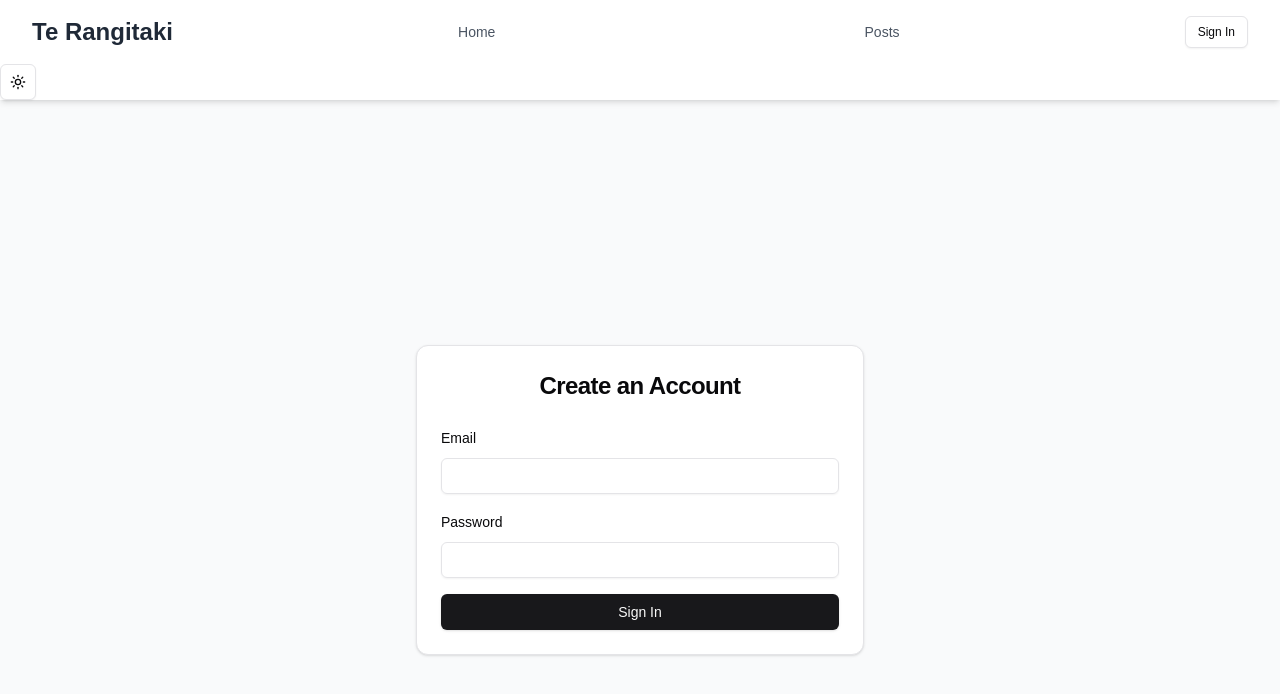
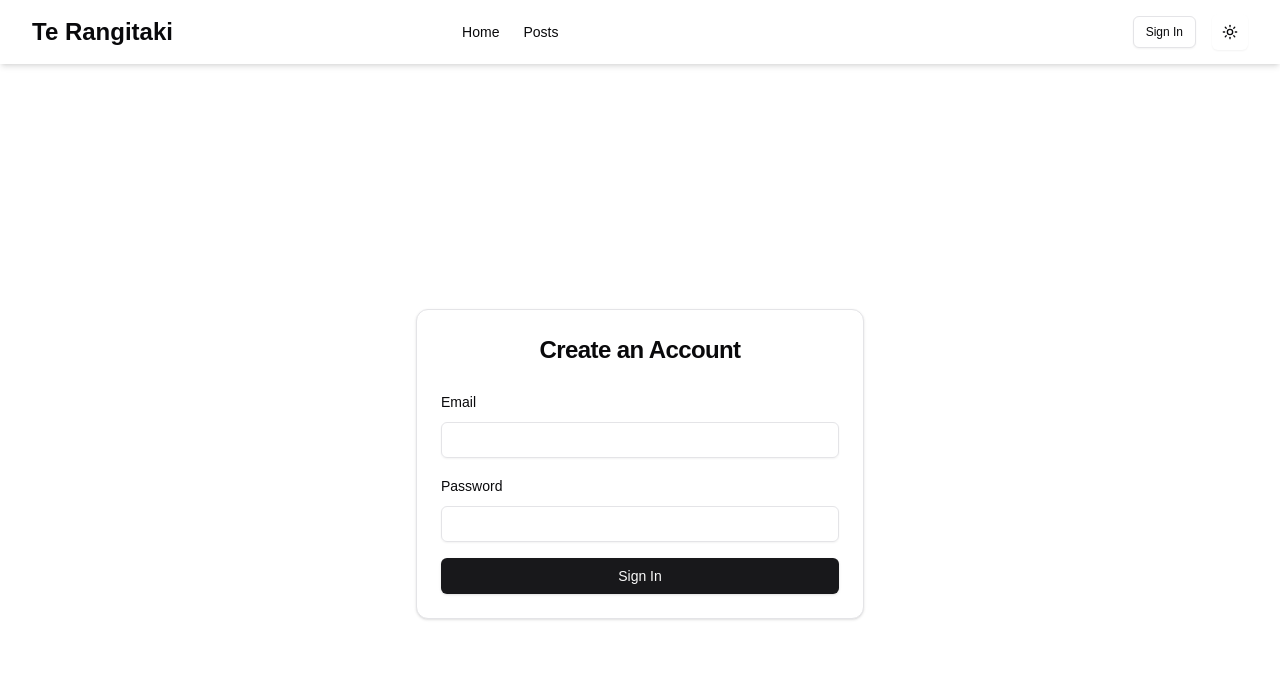
Before and after one commit to MVAodhan/te-rangitaki, a Next.js app: page /login in a window 1280 px wide. Shown: the top 694 px of the page. Built offline with nearby package versions, Linux system fonts and the light colour scheme; what pocketbase would draw is missing.

Commit message:
dark mode ui updates

```diff
--- a/src/app/layout.tsx
+++ b/src/app/layout.tsx
@@ -3,7 +3,8 @@ import { Geist, Geist_Mono } from 'next/font/google'
 import './globals.css'
 import Navbar from '@/components/navbar'
 import { Providers } from '../components/providers'
-import { ThemeProvider } from '@/components/theme-provider'
+import { ThemeProvider } from 'next-themes'
+// import { ThemeProvider } from 'next-themes'
 
 const geistSans = Geist({
   variable: '--font-geist-sans',
@@ -28,17 +29,16 @@ export default function RootLayout({
   return (
     <html lang="en">
       <body className={`${geistSans.variable} ${geistMono.variable} antialiased`}>
-        <Providers>
-          <ThemeProvider
-            attribute="class"
-            defaultTheme="system"
-            enableSystem
-            disableTransitionOnChange
-          >
+        <ThemeProvider
+          attribute="class"
+          defaultTheme="system"
+          value={{ light: 'light', dark: 'dark' }}
+        >
+          <Providers>
             <Navbar />
             {children}
-          </ThemeProvider>
-        </Providers>
+          </Providers>
+        </ThemeProvider>
       </body>
     </html>
   )
--- a/src/app/page.tsx
+++ b/src/app/page.tsx
@@ -23,8 +23,8 @@ const Page = () => {
     <div className="container mx-auto px-4 py-8">
       <header className="mb-12 text-center">
         <h1 className="text-4xl font-bold mb-1 italic text-opacity-90">Te Rangitaki</h1>
-        <span className="text-2xl italic opacity-55">The Blog</span>
-        <p className="text-gray-600 mt-6">A community blogging Platform</p>
+        <span className="text-2xl italic ">The Blog</span>
+        <p className=" mt-6">A community blogging Platform</p>
       </header>
     </div>
   )
--- a/src/app/posts/page.tsx
+++ b/src/app/posts/page.tsx
@@ -29,10 +29,10 @@ const Page = () => {
               <CardHeader>
                 {/* <div className="text-sm text-gray-500 mb-2">{post.category}</div> */}
                 <h2 className="text-xl font-semibold mb-2">{post.title}</h2>
-                <p className="text-gray-600">{post.excerpt}</p>
+                <p>{post.excerpt}</p>
               </CardHeader>
               <CardContent>
-                <div className="flex items-center text-sm text-gray-500">
+                <div className="flex items-center text-sm ">
                   {/* <span>{post.created.split(' ')[0]}</span>/ */}
                 </div>
               </CardContent>
--- a/src/components/blog-post.tsx
+++ b/src/components/blog-post.tsx
@@ -89,7 +89,7 @@ const BlogPost = ({
       <h1 className="text-4xl font-bold mb-4">{post?.title}</h1>
 
       {/* Meta information */}
-      <div className="flex flex-wrap gap-4 text-gray-600 mb-8">
+      <div className="flex flex-wrap gap-4  mb-8">
         <>
           <div className="flex items-center gap-2">
             <User size={16} />
--- /dev/null
+++ b/src/components/deepseek-nav.tsx
@@ -0,0 +1,33 @@
+'use client'
+
+import { Button } from './ui/button'
+
+import { Sun, Moon } from 'lucide-react'
+
+const DeepseekNav = () => {
+  return (
+    <nav className="bg-white dark:bg-gray-800 shadow-md p-4">
+      <div className="container mx-auto flex justify-between items-center">
+        {/* Title */}
+        <h1 className="text-xl font-bold text-gray-900 dark:text-white">My App</h1>
+
+        {/* Right Side: Theme Switcher and Sign In/Out Button */}
+        <div className="flex items-center space-x-4">
+          {/* Theme Switcher */}
+          <div className="flex items-center">
+            <Sun className="h-5 w-5 text-gray-900 dark:text-white" />
+            Switch
+            <Moon className="h-5 w-5 text-gray-900 dark:text-white" />
+          </div>
+
+          {/* Sign In/Out Button */}
+          <Button variant="outline" className="text-gray-900 dark:text-white">
+            sign in
+          </Button>
+        </div>
+      </div>
+    </nav>
+  )
+}
+
+export default DeepseekNav
--- a/src/components/login.tsx
+++ b/src/components/login.tsx
@@ -26,7 +26,7 @@ const LoginForm = () => {
   }
 
   return (
-    <div className="min-h-screen flex items-center justify-center bg-gray-50 p-4">
+    <div className="min-h-screen flex items-center justify-center p-4">
       <Card className="w-full max-w-md">
         <CardHeader className="space-y-1">
           <CardTitle className="text-2xl font-bold text-center">Create an Account</CardTitle>
--- a/src/components/navbar.tsx
+++ b/src/components/navbar.tsx
@@ -24,18 +24,18 @@ const Navbar = () => {
           {/* Logo */}
           <Link href="/">
             <div className="flex min-w-1/3 flex-grow-1">
-              <span className="text-2xl font-bold text-gray-800 w-full flex">Te Rangitaki</span>
+              <span className="text-2xl font-bold  w-full flex">Te Rangitaki</span>
             </div>
           </Link>
 
           {/* Desktop Navigation */}
-          <div className="hidden md:block w-2/3">
-            <div className=" flex justify-around ">
+          <div className="hidden md:block w-1/3">
+            <div className="flex justify-start">
               {navItems.map((item) => (
                 <Link
                   key={item.name}
                   href={item.href}
-                  className="text-gray-600 hover:text-gray-900 px-3 py-2 rounded-md text-sm font-medium"
+                  className=" px-3 py-2 rounded-md text-sm font-medium"
                 >
                   {item.name}
                 </Link>
@@ -74,10 +74,12 @@ const Navbar = () => {
                 </Button>
               </>
             )}
+            <ModeToggle />
           </div>
 
           {/* Mobile menu button */}
           <div className="md:hidden ">
+            <ModeToggle />
             <Button
               variant="ghost"
               size="sm"
@@ -93,16 +95,14 @@ const Navbar = () => {
       {/* Mobile menu */}
       {isOpen && (
         <div className="md:hidden ">
-          <div className="pb-4 absolute top-0 left-0 right-0 h-screen w-screen bg-white z-10 flex flex-col justify-between">
+          <div className="pb-4 absolute top-0 left-0 right-0 h-screen w-screen  bg-white dark:bg-black z-10 flex flex-col justify-between">
             <div>
-              <div className="max-w-7xl mx-auto px-4 sm:px-6 lg:px-8 shadow-md">
-                <div className="flex items-center justify-between h-16">
+              <div className="max-w-7xl mx-auto px-4 sm:px-6 lg:px-8 shadow-md ">
+                <div className="flex items-center justify-between h-16 ">
                   {/* Logo */}
                   <Link href="/">
                     <div className="flex  flex-grow-1">
-                      <span className="text-2xl font-bold text-gray-800 w-full flex">
-                        Te Rangitaki
-                      </span>
+                      <span className="text-2xl font-bold w-full flex">Te Rangitaki</span>
                     </div>
                   </Link>
 
@@ -125,7 +125,7 @@ const Navbar = () => {
                   <Link
                     key={item.name}
                     href={item.href}
-                    className="text-gray-600 hover:text-gray-900 block px-5 py-2 rounded-md text-base font-medium"
+                    className=" block px-5 py-2 rounded-md text-base font-medium"
                     onClick={() => setIsOpen(!isOpen)}
                   >
                     {item.name}
@@ -142,6 +142,7 @@ const Navbar = () => {
                 </a>
               )}
               {user && (
+                <div>
                   <Button
                     className="w-full"
                     onClick={() => {
@@ -153,12 +154,13 @@ const Navbar = () => {
                   >
                     Sign Out
                   </Button>
+                  <ModeToggle />
+                </div>
               )}
             </div>
           </div>
         </div>
       )}
-      <ModeToggle />
     </nav>
   )
 }
--- a/src/components/theme-provider.tsx
+++ b/src/components/theme-provider.tsx
@@ -3,9 +3,8 @@
 import * as React from 'react'
 import { ThemeProvider as NextThemesProvider } from 'next-themes'
 
-export function ThemeProvider({
-  children,
-  ...props
-}: React.ComponentProps<typeof NextThemesProvider>) {
+function ThemeProvider({ children, ...props }: React.ComponentProps<typeof NextThemesProvider>) {
   return <NextThemesProvider {...props}>{children}</NextThemesProvider>
 }
+
+export default ThemeProvider
--- a/src/components/toggle-theme.tsx
+++ b/src/components/toggle-theme.tsx
@@ -18,8 +18,12 @@ export function ModeToggle() {
   return (
     <DropdownMenu>
       <DropdownMenuTrigger asChild>
-        <Button variant="outline" size="icon">
-          <Sun className="h-[1.2rem] w-[1.2rem] rotate-0 scale-100 transition-all dark:-rotate-90 dark:scale-0" />
+        <Button
+          variant="outline"
+          size="icon"
+          className="focus-visible:outline-none border-none mr-2"
+        >
+          <Sun className="h-[1.2rem] w-[1.2rem] rotate-0 scale-100 transition-all dark:-rotate-90 dark:scale-0 hover:bg-none" />
           <Moon className="absolute h-[1.2rem] w-[1.2rem] rotate-90 scale-0 transition-all dark:rotate-0 dark:scale-100" />
           <span className="sr-only">Toggle theme</span>
         </Button>
```
Also changed, not shown: user.txt (deleted). Lines whose indentation alone changed are shown as unchanged.
